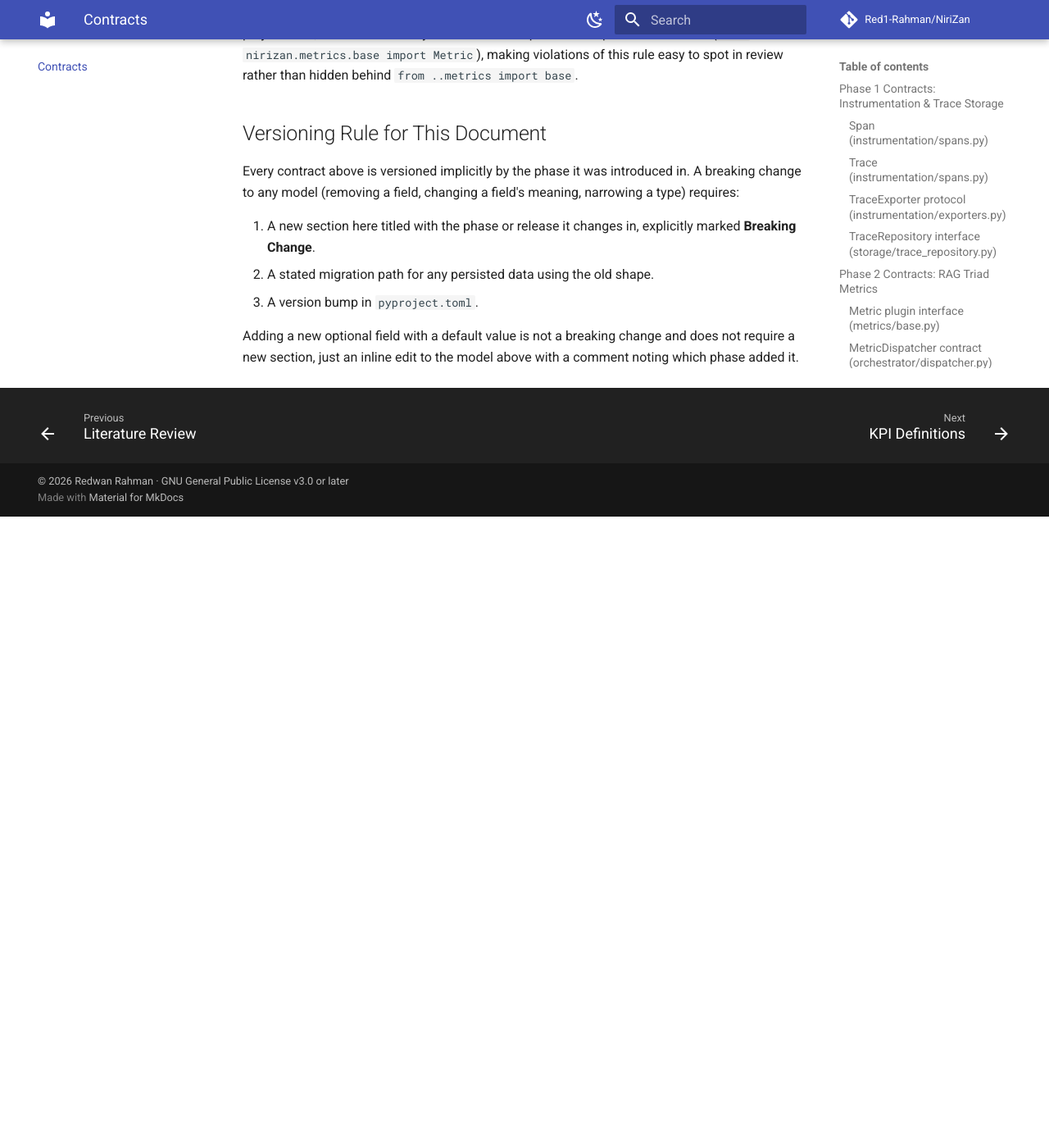
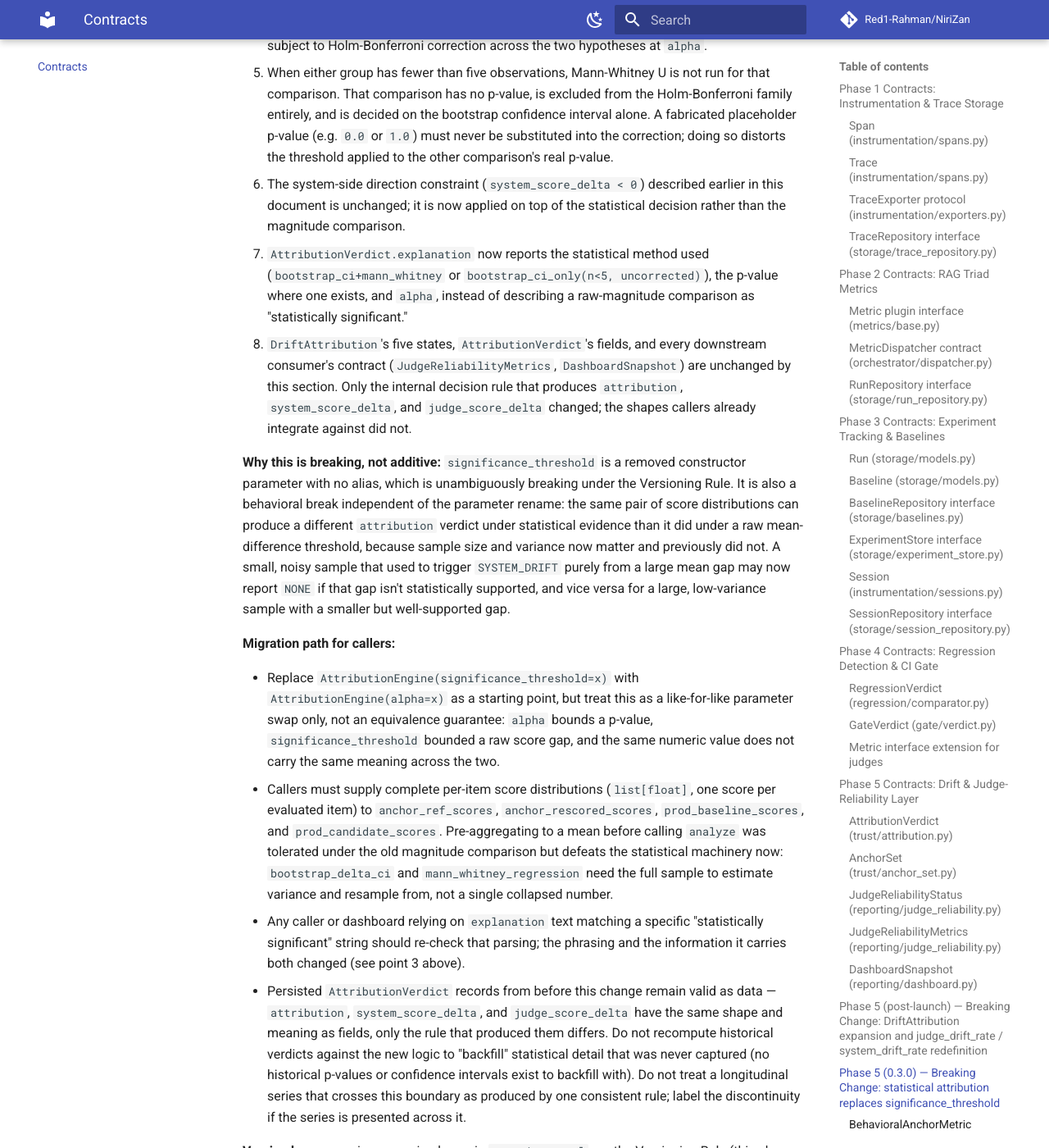
Before and after one commit to Red1-Rahman/NiriZan, an MkDocs documentation site: the page built from docs/contracts.md, in a window 1280 px wide and 1400 px high, scrolled down 18318 px. Shown: the whole window at 82% size. Built offline with MkDocs 1.6.1 and Material for MkDocs 9.7.7, drawn with Linux system fonts in a browser that asks for light colours; comment, search, counter and statistics services are not loaded; before the commit the page ends 18948 px from its top, so only the background shows below that; some of the changed text lies outside the part shown.

Commit message:
Revise drift state definitions and introduce statistical methods
Updated the definitions and conditions for drift states in the Attribution Engine, including the introduction of statistical evidence for determining drift. Added migration paths for callers and clarified the breaking changes in the AttributionVerdict and AttributionEngine.

```diff
--- a/docs/contracts.md
+++ b/docs/contracts.md
@@ -406,7 +406,7 @@
 
 * `attribution` is exactly one of the five enum values, never a probability or a blend. The Attribution Engine is allowed to be uncertain internally, but it must commit to a verdict at this boundary. Anything downstream (Regression Detection, Reporting) treats this as a categorical fact, not a score to threshold again.
 * `JOINT_DRIFT` means both the judge-side shift (`judge_score_delta`) and the system-side shift (`system_score_delta`) independently crossed their respective significance conditions in the same evaluation window (see the direction-constraint bullet below for what "crossed" means on the system side). It is a distinct state, not a tiebreak between `SYSTEM_DRIFT` and `JUDGE_DRIFT`: downstream consumers that only branch on those two will silently drop joint-drift verdicts, which is precisely the ambiguous case Reporting most needs surfaced.
-* `SYSTEM_DRIFT` and `JOINT_DRIFT` require the system-side shift to be a **drop**: `AttributionEngine.analyze` only sets the system-shift condition when `abs(system_score_delta) >= significance_threshold` **and** `system_score_delta < 0`. A production candidate whose score improved by more than the threshold does not trigger `SYSTEM_DRIFT` or `JOINT_DRIFT` — it is reported as `NONE` (or `JUDGE_DRIFT`, if the judge side also shifted). This is intentional and asymmetric with the judge side: `JUDGE_DRIFT` fires on `abs(judge_score_delta) >= significance_threshold` regardless of sign, because a judge that silently drifts *either* looser or stricter is a reliability problem worth flagging, whereas a system that improved beyond the anchor set isn't the failure mode this layer exists to catch. Callers must not assume `SYSTEM_DRIFT`/`JOINT_DRIFT` cover "any large system-side change" — only unexplained drops.
+* `SYSTEM_DRIFT` and `JOINT_DRIFT` require the system-side shift to be a **drop**, decided by statistical evidence rather than a raw magnitude threshold: `AttributionEngine.analyze` only sets the system-shift condition when the bootstrap confidence interval for `system_score_delta` excludes zero (and, for comparisons with at least five observations per group, a one-sided Mann-Whitney U test also rejects at the configured `alpha` after Holm-Bonferroni correction) **and** `system_score_delta < 0`. A production candidate whose score improved with the same statistical strength does not trigger `SYSTEM_DRIFT` or `JOINT_DRIFT` — it is reported as `NONE` (or `JUDGE_DRIFT`, if the judge side also shifted). This is intentional and asymmetric with the judge side: `JUDGE_DRIFT` fires on a two-sided rejection regardless of the sign of `judge_score_delta`, because a judge that silently drifts *either* looser or stricter is a reliability problem worth flagging, whereas a system that improved beyond the anchor set isn't the failure mode this layer exists to catch. Callers must not assume `SYSTEM_DRIFT`/`JOINT_DRIFT` cover "any large system-side change" — only statistically-supported, unexplained drops. See the **0.3.0 — Breaking Change** section below for the full statistical mechanism and for what replaced the earlier `significance_threshold` parameter.
 * `INCONCLUSIVE` means the Attribution Engine could not evaluate the anchor or production score distributions at all — one of the four input score lists was empty or contained a non-finite value. `system_score_delta` and `judge_score_delta` are both `0.0` on an `INCONCLUSIVE` verdict; callers must not read `0.0` on these fields as "no drift" without first checking `attribution`.
 * `system_score_delta` and `judge_score_delta` are both included even when `attribution` is `NONE`, so that Reporting's Judge Reliability Panel (Phase 5) can plot both time series regardless of whether a verdict crossed a threshold that day. Do not omit these fields "to save space" when there's no drift; the longitudinal panel needs the full series, not just the interesting points.
 
@@ -549,6 +549,32 @@
 
 **Version bump:** requires a version bump in `pyproject.toml` per the Versioning Rule; not yet applied as of this section being written.
 
+## Phase 5 (0.3.0) — Breaking Change: statistical attribution replaces `significance_threshold`
+
+This section documents a breaking change to `AttributionEngine` (`trust/attribution.py`), per the Versioning Rule at the bottom of this document.
+
+**What changed:**
+
+1. `AttributionEngine.__init__` no longer accepts `significance_threshold`. It accepts `alpha` (default `0.05`), `confidence_level` (default `0.95`), `n_bootstrap` (default `10000`), and an optional `seed`. There is no backward-compatible alias; a caller still passing `significance_threshold` gets a `TypeError` at construction.
+2. `AttributionEngine.analyze` no longer decides `JUDGE_DRIFT` or `SYSTEM_DRIFT` by comparing `abs(score_delta)` against a fixed magnitude. It now requires statistical evidence:
+   - A bootstrap confidence interval (at `confidence_level`, over `n_bootstrap` resamples) is always computed for both the judge-side and system-side delta. The interval must exclude zero for that side to be eligible for drift.
+   - When both groups in a comparison have at least five observations, a Mann-Whitney U test is also run (two-sided for the judge side, one-sided "less" for the system side), and its p-value is subject to Holm-Bonferroni correction across the two hypotheses at `alpha`.
+   - When either group has fewer than five observations, Mann-Whitney U is not run for that comparison. That comparison has no p-value, is excluded from the Holm-Bonferroni family entirely, and is decided on the bootstrap confidence interval alone. A fabricated placeholder p-value (e.g. `0.0` or `1.0`) must never be substituted into the correction; doing so distorts the threshold applied to the other comparison's real p-value.
+   - The system-side direction constraint (`system_score_delta < 0`) described earlier in this document is unchanged; it is now applied on top of the statistical decision rather than the magnitude comparison.
+3. `AttributionVerdict.explanation` now reports the statistical method used (`bootstrap_ci+mann_whitney` or `bootstrap_ci_only(n<5, uncorrected)`), the p-value where one exists, and `alpha`, instead of describing a raw-magnitude comparison as "statistically significant."
+4. `DriftAttribution`'s five states, `AttributionVerdict`'s fields, and every downstream consumer's contract (`JudgeReliabilityMetrics`, `DashboardSnapshot`) are unchanged by this section. Only the internal decision rule that produces `attribution`, `system_score_delta`, and `judge_score_delta` changed; the shapes callers already integrate against did not.
+
+**Why this is breaking, not additive:** `significance_threshold` is a removed constructor parameter with no alias, which is unambiguously breaking under the Versioning Rule. It is also a behavioral break independent of the parameter rename: the same pair of score distributions can produce a different `attribution` verdict under statistical evidence than it did under a raw mean-difference threshold, because sample size and variance now matter and previously did not. A small, noisy sample that used to trigger `SYSTEM_DRIFT` purely from a large mean gap may now report `NONE` if that gap isn't statistically supported, and vice versa for a large, low-variance sample with a smaller but well-supported gap.
+
+**Migration path for callers:**
+
+- Replace `AttributionEngine(significance_threshold=x)` with `AttributionEngine(alpha=x)` as a starting point, but treat this as a like-for-like parameter swap only, not an equivalence guarantee: `alpha` bounds a p-value, `significance_threshold` bounded a raw score gap, and the same numeric value does not carry the same meaning across the two.
+- Callers must supply complete per-item score distributions (`list[float]`, one score per evaluated item) to `anchor_ref_scores`, `anchor_rescored_scores`, `prod_baseline_scores`, and `prod_candidate_scores`. Pre-aggregating to a mean before calling `analyze` was tolerated under the old magnitude comparison but defeats the statistical machinery now: `bootstrap_delta_ci` and `mann_whitney_regression` need the full sample to estimate variance and resample from, not a single collapsed number.
+- Any caller or dashboard relying on `explanation` text matching a specific "statistically significant" string should re-check that parsing; the phrasing and the information it carries both changed (see point 3 above).
+- Persisted `AttributionVerdict` records from before this change remain valid as data — `attribution`, `system_score_delta`, and `judge_score_delta` have the same shape and meaning as fields, only the rule that produced them differs. Do not recompute historical verdicts against the new logic to "backfill" statistical detail that was never captured (no historical p-values or confidence intervals exist to backfill with). Do not treat a longitudinal series that crosses this boundary as produced by one consistent rule; label the discontinuity if the series is presented across it.
+
+**Version bump:** requires a version bump in `pyproject.toml` per the Versioning Rule (this change ships in `0.3.0`).
+
 ### `BehavioralAnchorMetric`
 
 Implements the same `Metric` protocol from Phase 2. Its `MetricResult.details` carries the embedding-similarity band (`"aligned"`, `"neutral"`, `"deviation"`) as a string value, consistent with the `details` field's declared type. No new contract needed; this is the payoff of having designed `Metric` correctly in Phase 2.
```
